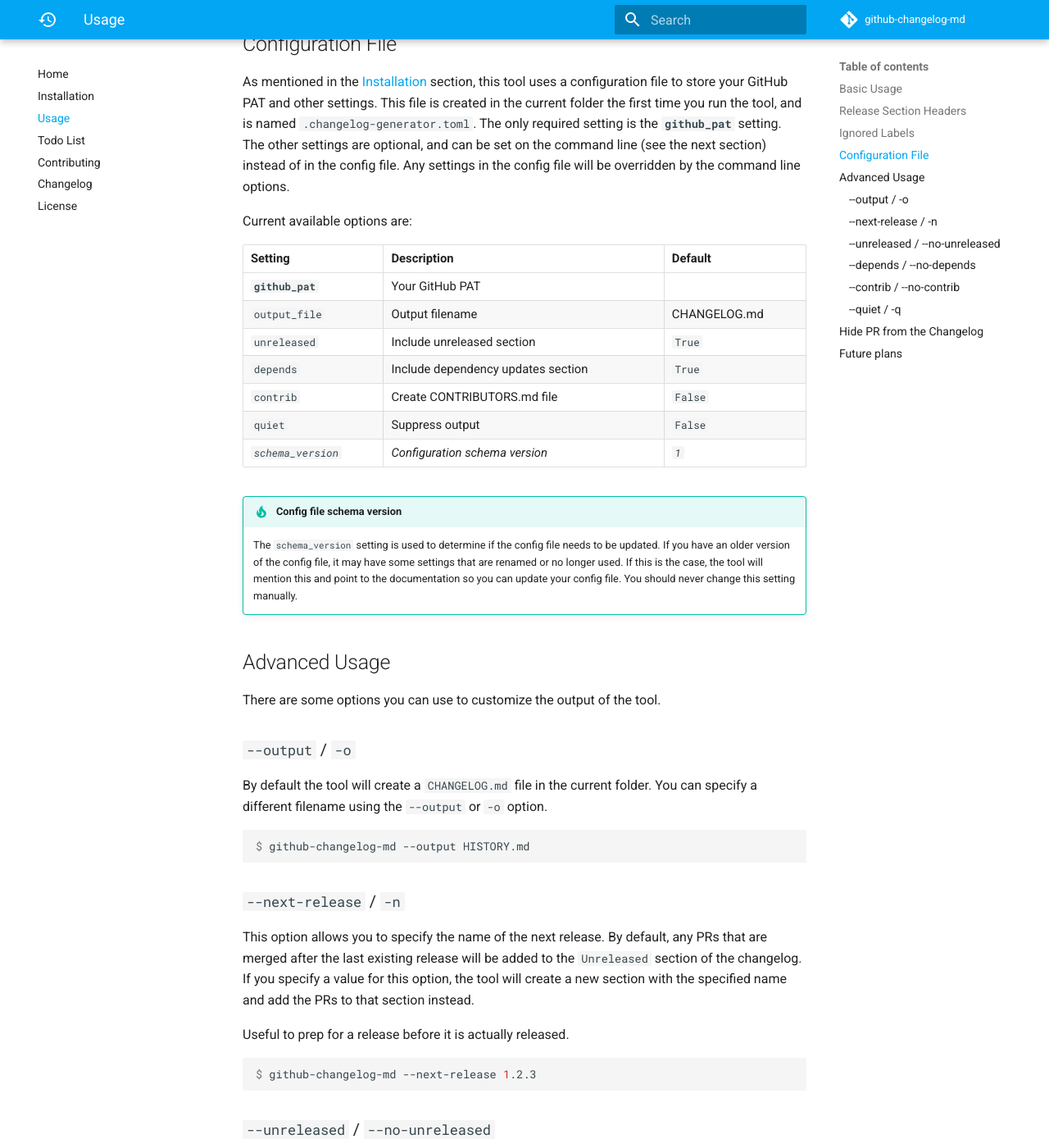
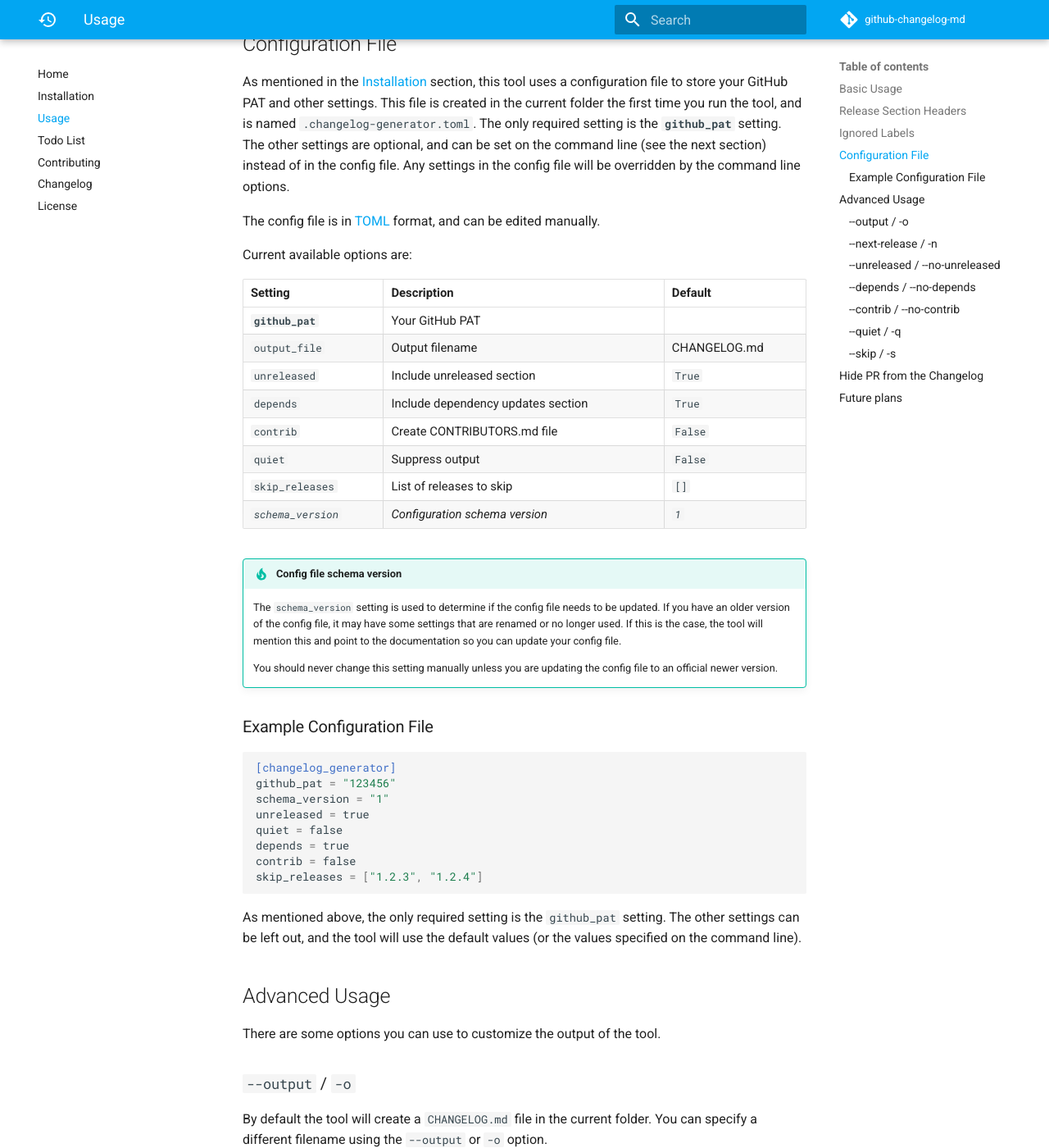
Before and after one commit to seapagan/github-changelog-md, an MkDocs documentation site: the page built from docs/usage.md, in a window 1280 px wide and 1400 px high, scrolled down 2168 px. Shown: the whole window at 82% size. Built offline with MkDocs 1.6.1 and Material for MkDocs 9.7.7, drawn with Linux system fonts in a browser that asks for light colours; comment, search, counter and statistics services are not loaded; some of the changed text lies outside the part shown.

Commit message:
docs: describe '--skip' option
Signed-off-by: Grant Ramsay <seapagan@gmail.com>

````diff
--- a/docs/usage.md
+++ b/docs/usage.md
@@ -104,6 +104,9 @@
 (see the next section) instead of in the config file. Any settings in the
 config file will be overridden by the command line options.
 
+The config file is in [TOML](https://toml.io/en/){:target="_blank"} format, and
+can be edited manually.
+
 Current available options are:
 
 | **Setting**       | **Description**                    | **Default** |
@@ -114,6 +117,7 @@
 | `depends`         | Include dependency updates section | `True`      |
 | `contrib`         | Create CONTRIBUTORS.md file        | `False`     |
 | `quiet`           | Suppress output                    | `False`     |
+| `skip_releases`   | List of releases to skip           | `[]`        |
 | _`schema_version`_| _Configuration schema version_     | _`1`_       |
 
 !!! tip "Config file schema version"
@@ -122,7 +126,27 @@
     to be updated. If you have an older version of the config file, it may have
     some settings that are renamed or no longer used. If this is the case, the
     tool will mention this and point to the documentation so you can update your
-    config file. You should never change this setting manually.
+    config file.
+
+    You should never change this setting manually unless you are
+    updating the config file to an official newer version.
+
+### Example Configuration File
+
+```toml
+[changelog_generator]
+github_pat = "123456"
+schema_version = "1"
+unreleased = true
+quiet = false
+depends = true
+contrib = false
+skip_releases = ["1.2.3", "1.2.4"]
+```
+
+As mentioned above, the only required setting is the `github_pat` setting. The
+other settings can be left out, and the tool will use the default values (or the
+values specified on the command line).
 
 ## Advanced Usage
 
@@ -187,6 +211,19 @@
 some stats about the PRs and Issues it has found. You can use the `--quiet` or
 `-q` option to suppress this output.
 
+### `--skip` / `-s`
+
+This option allows you to skip a release. You can specify this option multiple
+times to skip multiple releases. This is useful if you have a release that you
+do not want to include in the changelog for some reason.
+
+```console
+$ github-changelog-md --skip-release 1.2.3 --skip-release 1.2.4
+```
+
+The string specified here is the actual release **`tag`** for that release, not
+the release **`name`**.
+
 ## Hide PR from the Changelog
 
 If there is a PR that you do **NOT** wish to include in the changelog for some
````
Also changed, not shown: TODO.md (+10 -9 lines).
